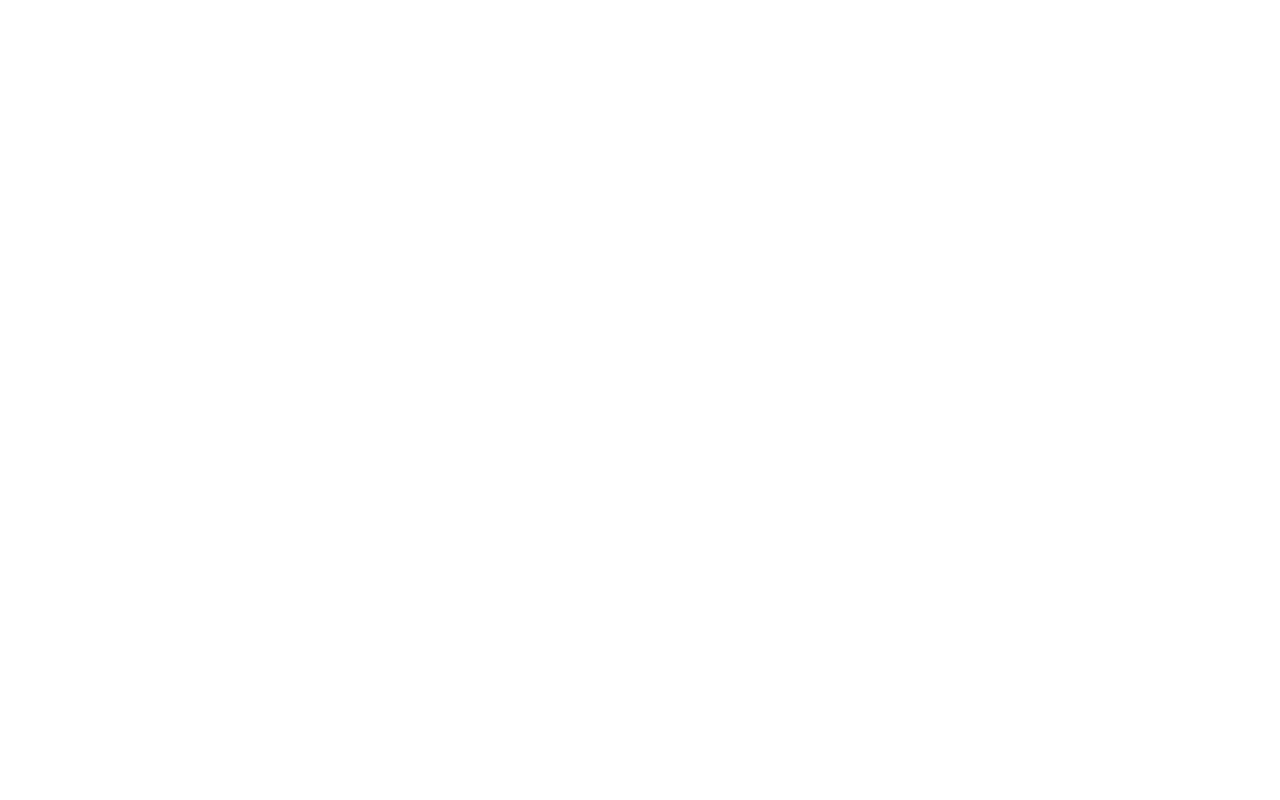
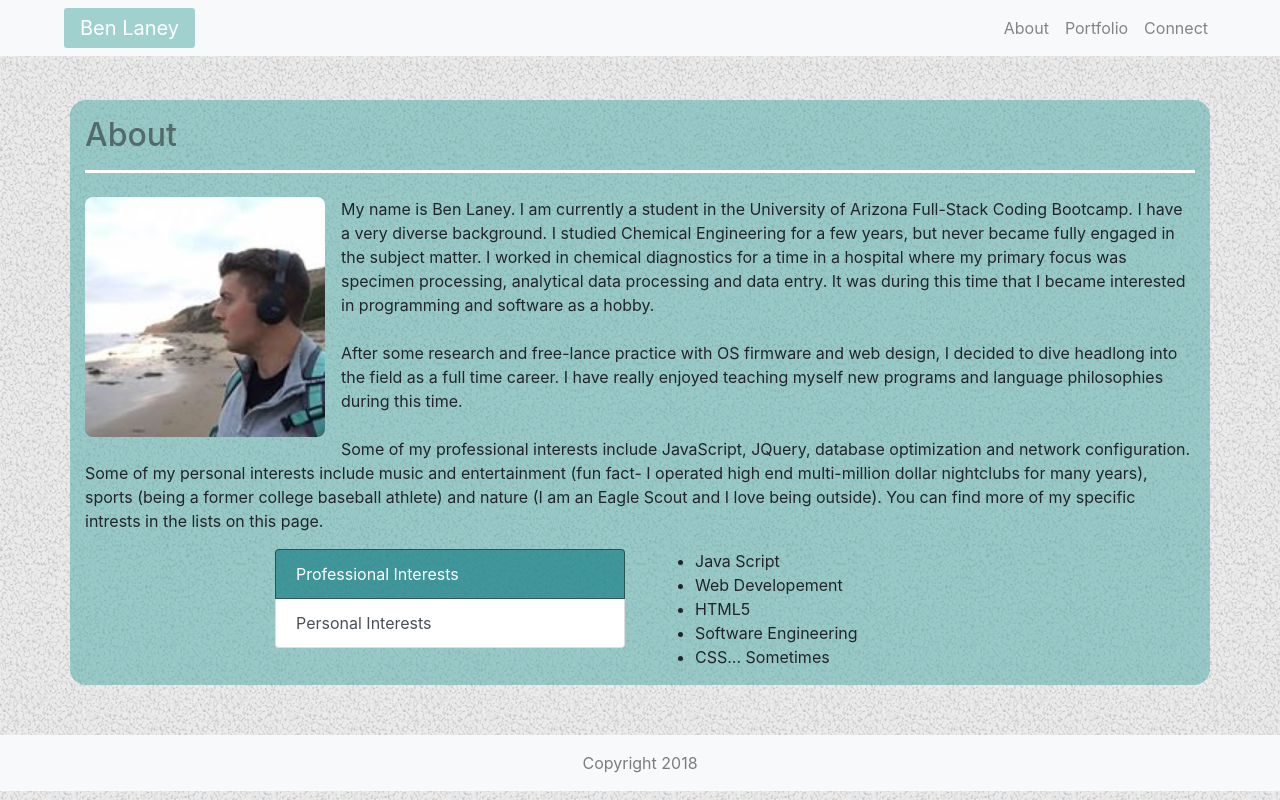
Before and after one commit to blaney83/Bootstrap-Portfolio, a plain HTML site: page portfolio.html in a window 1280 px wide. Drawn offline with nearby package versions, Linux system fonts and the light colour scheme.

Commit message:
General style sheet for header, main content and footer completed as well as About page.

```diff
--- a/Assets/CSS/style.css
+++ b/Assets/CSS/style.css
@@ -2,14 +2,74 @@ body {
     background-image: url(../Images/gravel/gravel.png);
 }
 
-.main {
-
+.container {
+    background-color:  rgba(74, 170, 165, .3);
+    border-radius: 1rem;
 }
 
-.container {
-    background-color:  rgba(230, 108, 9, .2)
+a.navbar-brand {
+    background-color: rgba(74, 170, 165, .5);
+    padding-left: 1rem;
+    padding-right: 1rem;
+    color: white!important;
+    border-radius: .2rem;
 }
 
 .img {
     float: left;
+    width: 15rem;
+    height: auto;
+    margin: auto 1em 1em auto;
+    border-radius: .5rem;
 }
+
+.mainContent {
+    margin-top: 100px;
+    margin-bottom: 50px;
+}
+
+/* will need a media query for small screen to change the image to full screen */
+
+.mr-auto, .mx-auto {
+    margin-left: auto!important;
+    margin-right: 0!important;
+}
+
+.navbar {
+    padding: .5rem 4rem;
+}
+
+h2{
+    padding: 1rem 0rem;
+    color: rgba(21, 19, 19, 0.51);
+    border-bottom-style: solid;
+    border-bottom-width: .2rem;
+    border-bottom-color: rgb(255, 255, 255)
+}
+
+.navbar-light .navbar-nav .active>.nav-link {
+    color: rgba(21, 19, 19, 0.51);
+}
+
+.bodyChunk {
+    padding-top: 1rem;
+}
+
+
+.list-group-item.active {
+    background-color: rgba(17, 124, 130, 0.65);
+    border-color: rgba(21, 19, 19, 0.51);
+}
+
+@media screen and (max-width: 576px) {
+
+    .img {
+        width: 100%;
+        clear: both;
+    }
+
+    .list-group-item {
+        padding: 1rem .3rem;
+    }
+
+}
--- a/portfolio.html
+++ b/portfolio.html
@@ -0,0 +1,146 @@
+<!DOCTYPE html>
+<html lang="en">
+
+<head>
+    <meta charset="UTF-8">
+    <meta name="viewport" content="width=device-width, initial-scale=1.0">
+    <meta http-equiv="X-UA-Compatible" content="ie=edge">
+    <title>My Bootstrap Portfolio</title>
+    <link rel="stylesheet" href="https://maxcdn.bootstrapcdn.com/bootstrap/4.1.3/css/bootstrap.min.css">
+    <link rel="stylesheet" href="Assets/CSS/style.css">
+</head>
+
+<body>
+
+    <nav class="navbar fixed-top navbar-expand-sm navbar-light bg-light">
+        <a class="navbar-brand" href="index.html">Ben Laney</a>
+        <button class="navbar-toggler" type="button" data-toggle="collapse" data-target="#navbarTogglerDemo02"
+            aria-controls="navbarTogglerDemo02" aria-expanded="false" aria-label="Toggle navigation">
+            <span class="navbar-toggler-icon"></span>
+        </button>
+
+        <div class="collapse navbar-collapse" id="navbarTogglerDemo02">
+            <ul class="navbar-nav mr-auto mt-2 mt-lg-0">
+                <li class="nav-item active justify-content-end">
+                    <a class="nav-link" href="index.html">About <span class="sr-only">(current)</span></a>
+                </li>
+                <li class="nav-item active justify-content-end">
+                    <a class="nav-link" href="portfolio.html">Portfolio</a>
+                </li>
+                <li class="nav-item active justify-content-end">
+                    <a class="nav-link active" href="contact.html">Connect</a>
+                </li>
+            </ul>
+        </div>
+    </nav>
+
+    <div class="container mainContent">
+        <div class="row align-item-center">
+            <div class="container">
+                <div class="row">
+                    <div class="col">
+                        <h2>About</h2>
+                    </div>
+                </div>
+
+                <div class="row bodyChunk">
+                    <div class="col-12 main">
+                        <div class="para">
+                            <p> <img src="Assets/Images/facebook profile picture.jpg" alt="Ben Laney" class="img-reponsive img">
+                                My name is Ben Laney. I am currently a student in the University of
+                                Arizona Full-Stack Coding Bootcamp. I have a very diverse background.
+                                I studied Chemical Engineering for a few years, but never became fully
+                                engaged in the subject matter. I worked in chemical diagnostics for a
+                                time in a hospital where my primary focus was specimen processing, analytical
+                                data processing and data entry. It was during this time that I became
+                                interested in programming and software as a hobby.
+                                <br><br>
+                                After some research and free-lance practice with OS firmware and web
+                                design, I decided to dive headlong into the field as a full time career.
+                                I have really enjoyed teaching myself new programs and language
+                                philosophies during this time.
+                                <br><br>
+                                Some of my professional interests include JavaScript, JQuery, database
+                                optimization and network configuration. Some of my personal interests
+                                include music and entertainment (fun fact- I operated high end multi-million
+                                dollar nightclubs for many years), sports (being a former college
+                                baseball athlete) and nature (I am an Eagle Scout and I love being
+                                outside). You can find more of my specific intrests in the lists on this
+                                page.
+                                <br>
+                            </p>
+                        </div>
+                        <!--paragraphs and image-->
+                    </div>
+                    <!--paragraphs and image column div-->
+                </div>
+                <!--paragraphs and image row div-->
+                <div class="row">
+                    <div class="col-12">
+                        <div class="row justify-content-center">
+                            <div class="col-4">
+                                <div class="list-group" id="list-tab" role="tablist">
+                                    <a class="list-group-item list-group-item-action active" id="list-home-list"
+                                        data-toggle="list" href="#list-home" role="tab" aria-controls="home">Professional
+                                        Interests</a>
+                                    <a class="list-group-item list-group-item-action" id="list-profile-list"
+                                        data-toggle="list" href="#list-profile" role="tab" aria-controls="profile">Personal
+                                        Interests</a>
+                                </div>
+                            </div>
+                            <div class="col-4">
+                                <div class="tab-content" id="nav-tabContent">
+                                    <div class="tab-pane fade show active" id="list-home" role="tabpanel"
+                                        aria-labelledby="list-home-list">
+                                        <ul>
+                                            <li>Java Script</li>
+                                            <li>Web Developement</li>
+                                            <li>HTML5</li>
+                                            <li>Software Engineering</li>
+                                            <li>CSS... Sometimes</li>
+                                        </ul>
+                                    </div>
+                                    <div class="tab-pane fade" id="list-profile" role="tabpanel" aria-labelledby="list-profile-list">
+                                        <ul>
+                                            <li>Music</li>
+                                            <li>Baseball</li>
+                                            <li>Snowboarding</li>
+                                            <li>Video Games</li>
+                                            <li>Cars</li>
+                                            <li>Politics and Current Events</li>
+                                        </ul>
+                                    </div>
+                                </div>
+                            </div>
+                        </div>
+                    </div>
+                    <!--interests list column-->
+                </div>
+                <!--interests list row-->
+            </div>
+            <!--text, image and lists container-->
+        </div>
+        <!--main content row-->
+    </div>
+    <!--.mainContent container-->
+
+    <nav class="navbar navbar-light bg-light justify-content-center">
+        <span class="navbar-text">
+            Copyright 2018
+        </span>
+    </nav>
+
+
+
+
+
+    <script src="https://code.jquery.com/jquery-3.3.1.slim.min.js" integrity="sha384-q8i/X+965DzO0rT7abK41JStQIAqVgRVzpbzo5smXKp4YfRvH+8abtTE1Pi6jizo"
+        crossorigin="anonymous"></script>
+    <script src="https://cdnjs.cloudflare.com/ajax/libs/popper.js/1.14.3/umd/popper.min.js" integrity="sha384-ZMP7rVo3mIykV+2+9J3UJ46jBk0WLaUAdn689aCwoqbBJiSnjAK/l8WvCWPIPm49"
+        crossorigin="anonymous"></script>
+    <script src="https://stackpath.bootstrapcdn.com/bootstrap/4.1.3/js/bootstrap.min.js" integrity="sha384-ChfqqxuZUCnJSK3+MXmPNIyE6ZbWh2IMqE241rYiqJxyMiZ6OW/JmZQ5stwEULTy"
+        crossorigin="anonymous"></script>
+
+</body>
+
+</html>
```
Also changed, not shown: index.html (+63 -16 lines).
